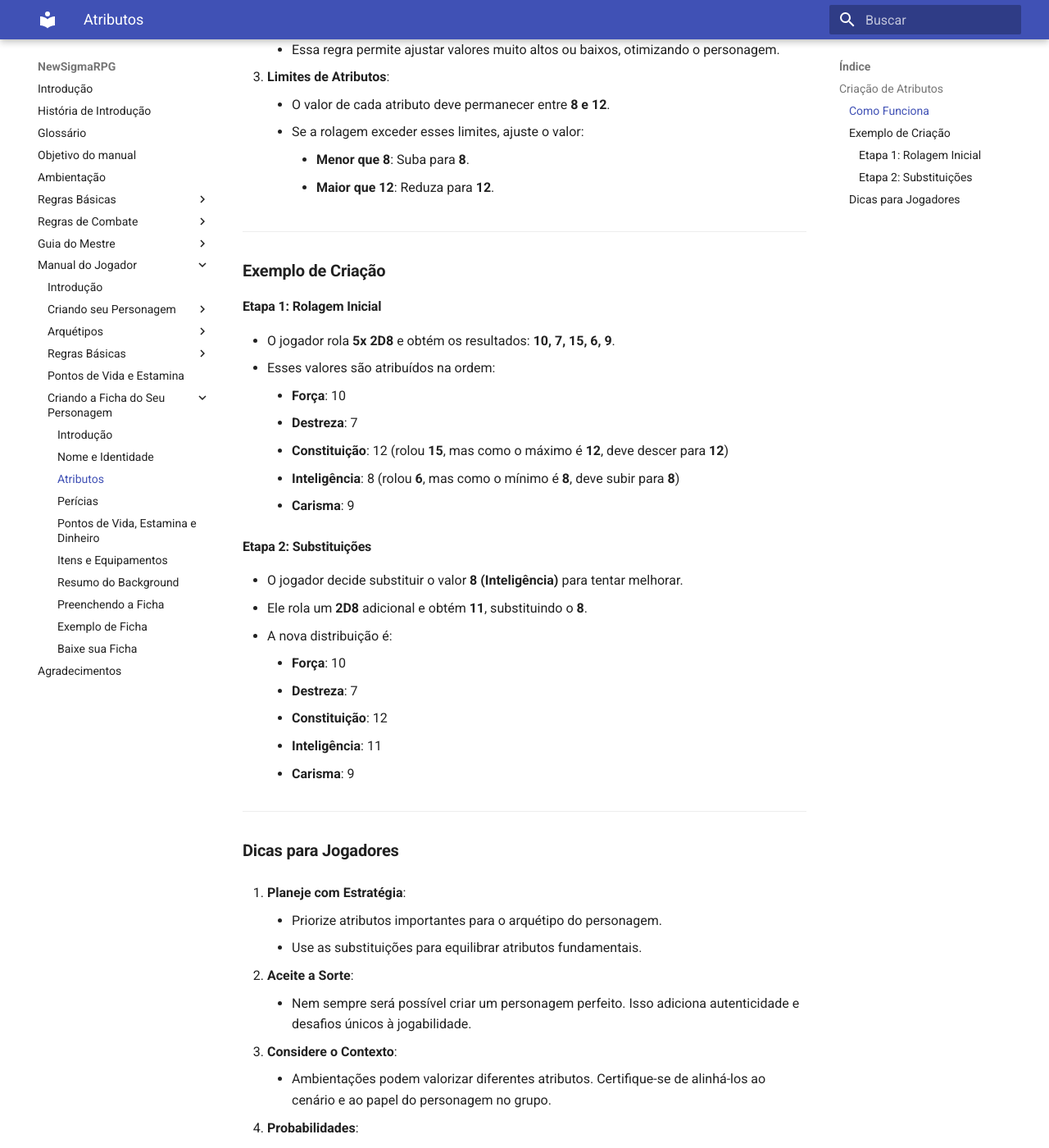
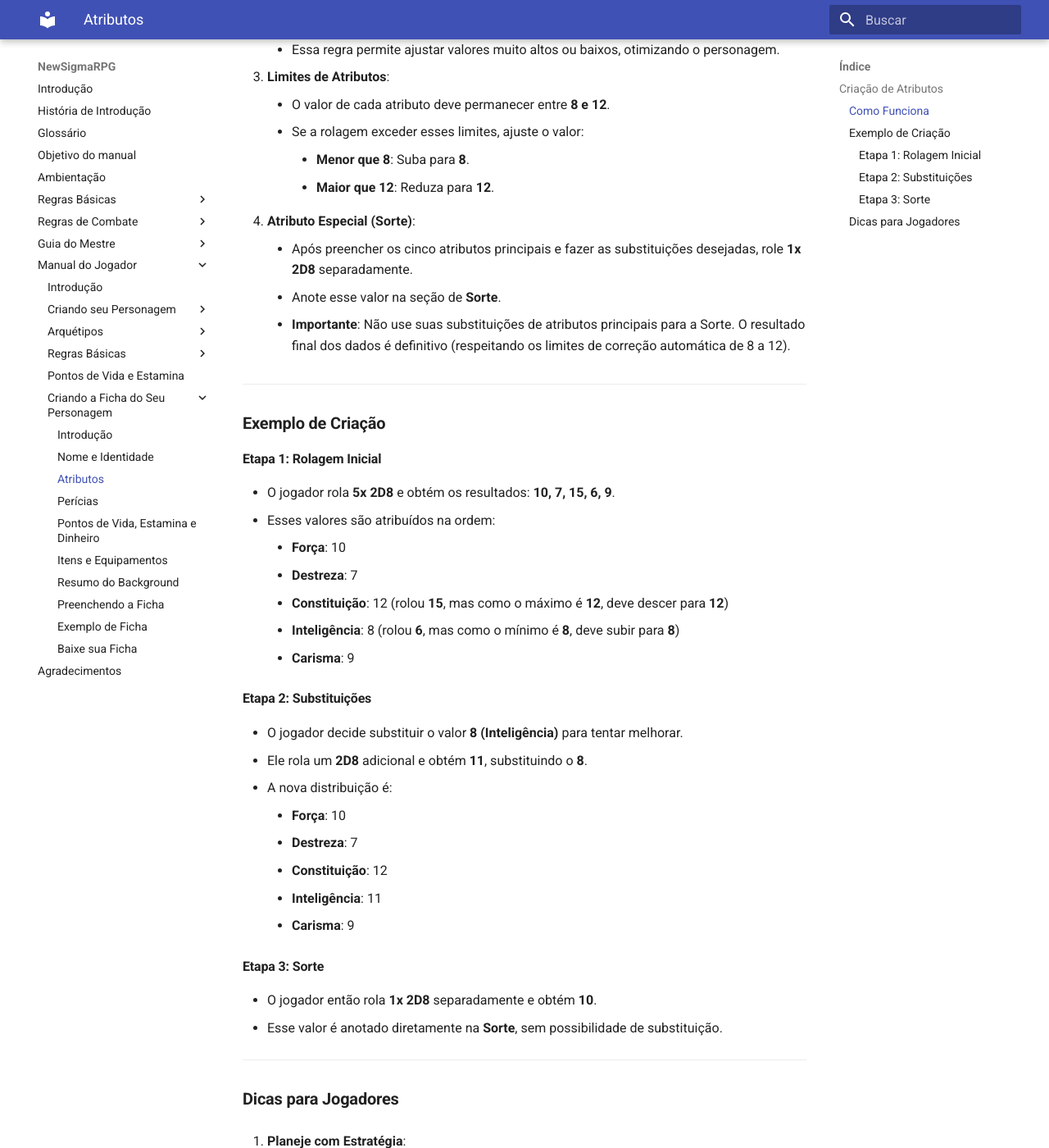
Before and after one commit to gilsonreis/docs-new-sigma-rpg, an MkDocs documentation site: the page built from docs/manual-jogador/criando-ficha/atributos.md, in a window 1280 px wide and 1400 px high, scrolled down 599 px. Shown: the whole window at 82% size. Built offline with MkDocs 1.6.1 and Material for MkDocs 9.7.7, drawn with Linux system fonts in a browser that asks for light colours.

Commit message:
feat: add Sorte as a new special attribute and integrate it into character creation and documentation

```diff
--- a/docs/manual-jogador/criando-ficha/atributos.md
+++ b/docs/manual-jogador/criando-ficha/atributos.md
@@ -20,6 +20,11 @@ No **NewSigmaRPG**, os atributos dos personagens são determinados usando um sis
     - Se a rolagem exceder esses limites, ajuste o valor:
         - **Menor que 8**: Suba para **8**.
         - **Maior que 12**: Reduza para **12**.
+
+4. **Atributo Especial (Sorte)**:
+    - Após preencher os cinco atributos principais e fazer as substituições desejadas, role **1x 2D8** separadamente.
+    - Anote esse valor na seção de **Sorte**.
+    - **Importante**: Não use suas substituições de atributos principais para a Sorte. O resultado final dos dados é definitivo (respeitando os limites de correção automática de 8 a 12).
 
 ---
 
@@ -44,6 +49,10 @@ No **NewSigmaRPG**, os atributos dos personagens são determinados usando um sis
     - **Inteligência**: 11
     - **Carisma**: 9
 
+#### **Etapa 3: Sorte**
+- O jogador então rola **1x 2D8** separadamente e obtém **10**.
+- Esse valor é anotado diretamente na **Sorte**, sem possibilidade de substituição.
+
 ---
 
 ### **Dicas para Jogadores**
--- a/mkdocs.yml
+++ b/mkdocs.yml
@@ -14,6 +14,8 @@ nav:
   - "Regras Básicas":
     - "Atributos e Perícias":
       - Atributos: regras-basicas/atributos-e-pericias/atributos.md
+      - "Atributos Especiais":
+          - Sorte: regras-basicas/atributos-e-pericias/sorte.md
       - Perícias: regras-basicas/atributos-e-pericias/pericias.md
     - "Mecânicas de Jogo":
       - Teste de Ação: regras-basicas/mecanicas-de-jogo/testes-de-acao.md
```
Also changed, not shown: docs/manual-jogador/criando-ficha/preenchendo-ficha.md (+2 -1 lines), docs/manual-jogador/criando-personagem/definicao-atributos.md (+5 -0 lines), docs/regras-basicas/atributos-e-pericias/atributos.md (+6 -0 lines), docs/regras-basicas/atributos-e-pericias/sorte.md (added, +52 -0 lines).
